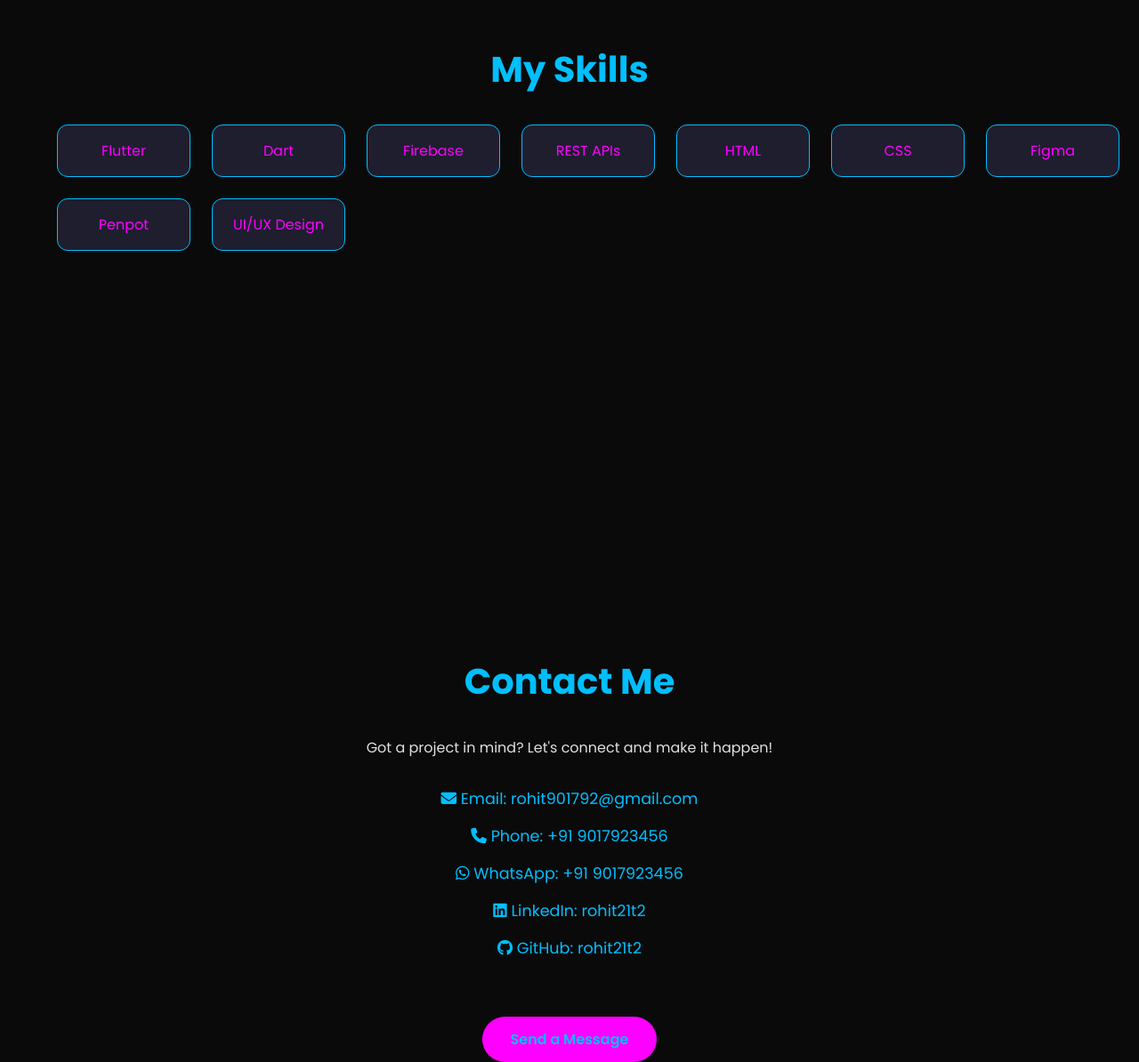
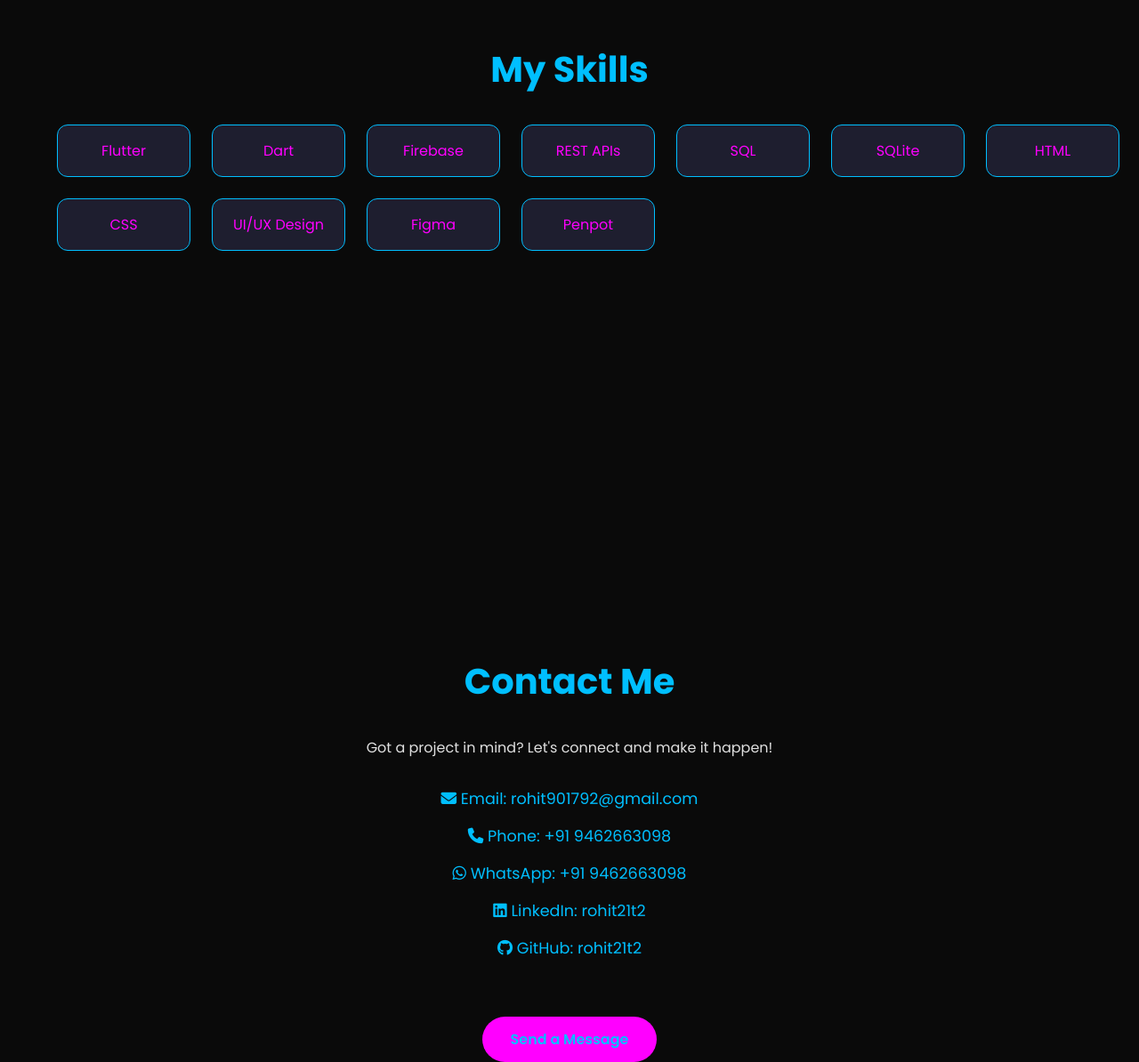
Before and after one commit to rohit21t2/rohit21t2.github.io, a plain HTML site: page index.html in a window 1280 px wide. Shown: the part 3511-4705 px from the top of the page at 89% size. Drawn offline with Linux system fonts and the light colour scheme.

Commit message:
Update index.html

```diff
--- a/index.html
+++ b/index.html
@@ -434,15 +434,15 @@
     <section id="projects">
       <h2>My Projects</h2>
       <div class="projects-grid">
+      <div class="project-card">
+          <h3>Memories</h3>
+          <p>A social media app for couples to create memories, chat, and call, built with Flutter and Firebase.</p>
+          <a href="https://github.com/rohit21t2/memories" target="_blank">View Project</a>
+        </div>
         <div class="project-card">
           <h3>WeatherSense</h3>
           <p>An IoT-based Flutter app displaying real-time weather data using Arduino, ESP8266, and ThingSpeak API.</p>
           <a href="https://github.com/rohit21t2/weathersense" target="_blank">View Project</a>
-        </div>
-        <div class="project-card">
-          <h3>Memories</h3>
-          <p>A social media app for couples to create memories, chat, and call, built with Flutter and Firebase.</p>
-          <a href="https://github.com/rohit21t2/memories" target="_blank">View Project</a>
         </div>
         <div class="project-card">
           <h3>Payment Gateway Integration</h3>
@@ -480,11 +480,13 @@
         <div class="skill-card"><p>Dart</p></div>
         <div class="skill-card"><p>Firebase</p></div>
         <div class="skill-card"><p>REST APIs</p></div>
+        <div class="skill-card"><p>SQL</p></div>
+        <div class="skill-card"><p>SQLite</p></div>
         <div class="skill-card"><p>HTML</p></div>
         <div class="skill-card"><p>CSS</p></div>
+        <div class="skill-card"><p>UI/UX Design</p></div>
         <div class="skill-card"><p>Figma</p></div>
         <div class="skill-card"><p>Penpot</p></div>
-        <div class="skill-card"><p>UI/UX Design</p></div>
       </div>
     </section>
 
@@ -495,8 +497,8 @@
         <p>Got a project in mind? Let's connect and make it happen!</p>
         <ul>
           <li><a href="mailto:rohit901792@gmail.com"><i class="fas fa-envelope"></i> Email: rohit901792@gmail.com</a></li>
-          <li><a href="tel:+919017923456"><i class="fas fa-phone"></i> Phone: +91 9017923456</a></li>
-          <li><a href="https://wa.me/9017923456" target="_blank"><i class="fab fa-whatsapp"></i> WhatsApp: +91 9017923456</a></li>
+          <li><a href="tel:+919462663098"><i class="fas fa-phone"></i> Phone: +91 9462663098</a></li>
+          <li><a href="https://wa.me/9462663098" target="_blank"><i class="fab fa-whatsapp"></i> WhatsApp: +91 9462663098</a></li>
           <li><a href="https://linkedin.com/in/rohit21t2" target="_blank"><i class="fab fa-linkedin"></i> LinkedIn: rohit21t2</a></li>
           <li><a href="https://github.com/rohit21t2" target="_blank"><i class="fab fa-github"></i> GitHub: rohit21t2</a></li>
         </ul>
```
